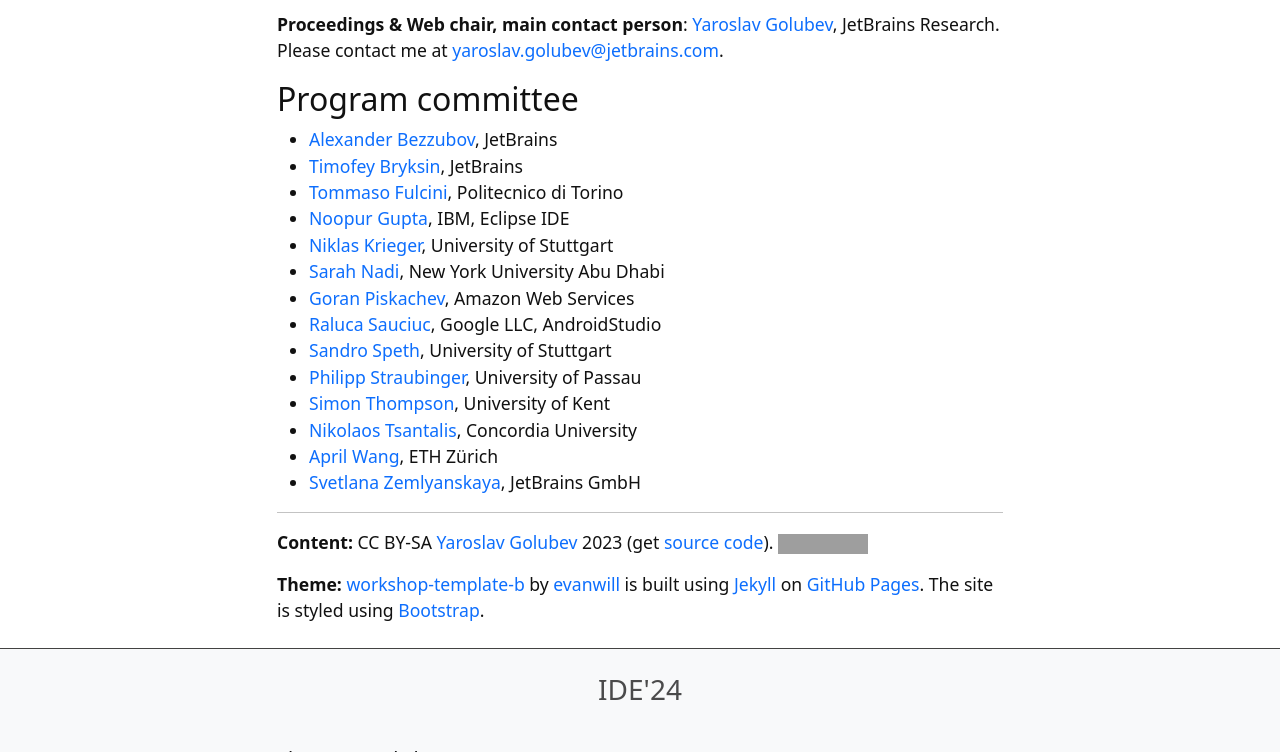
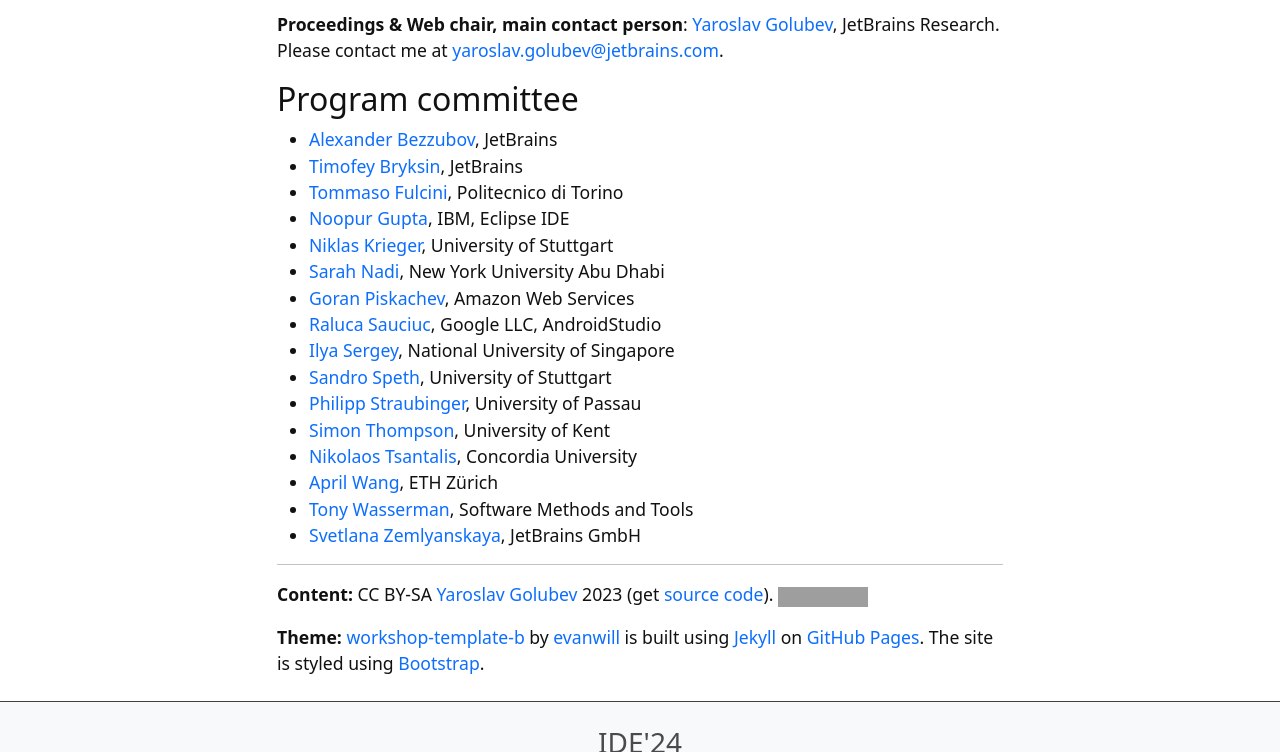
Before and after one commit to ide-workshop/ide-workshop.github.io, a Jekyll site: the page built from index.md, in a window 1280 px wide and 900 px high, scrolled down 3965 px, cut to the strip 0-752 px from the top of the window. Built offline with Jekyll 4.4.1, drawn with Linux system fonts in a browser that asks for light colours; grey boxes are pictures that could not be loaded.

Commit message:
Added two PC members

```diff
--- a/index.md
+++ b/index.md
@@ -141,11 +141,13 @@
 * [Sarah Nadi](https://sarahnadi.org), New York University Abu Dhabi
 * [Goran Piskachev](https://piskachev.github.io), Amazon Web Services
 * [Raluca Sauciuc](https://www.linkedin.com/in/raluca-sauciuc-4aa0a020), Google LLC, AndroidStudio
+* [Ilya Sergey](https://ilyasergey.net/), National University of Singapore
 * [Sandro Speth](https://www.linkedin.com/in/sandro-speth/), University of Stuttgart
 * [Philipp Straubinger](https://www.linkedin.com/in/philipp-straubinger), University of Passau
 * [Simon Thompson](https://www.kent.ac.uk/computing/people/3164/thompson-simon), University of Kent
 * [Nikolaos Tsantalis](https://users.encs.concordia.ca/~nikolaos/), Concordia University
 * [April Wang](https://aprilwang.me/), ETH Zürich
+* [Tony Wasserman](https://www.linkedin.com/in/tonywasserman/), Software Methods and Tools
 * [Svetlana Zemlyanskaya](https://www.linkedin.com/in/svetlana-zemlyanskaya-aa958855), JetBrains GmbH
 
 
```
